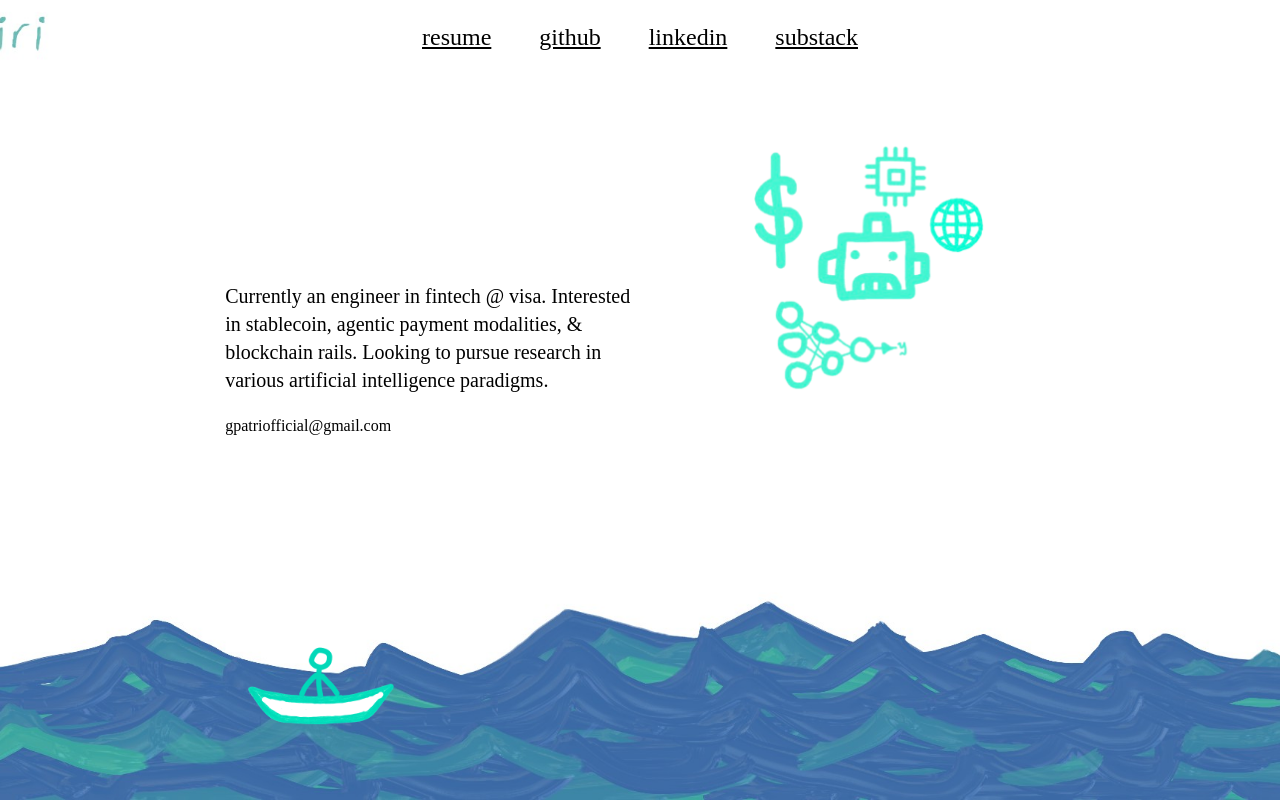
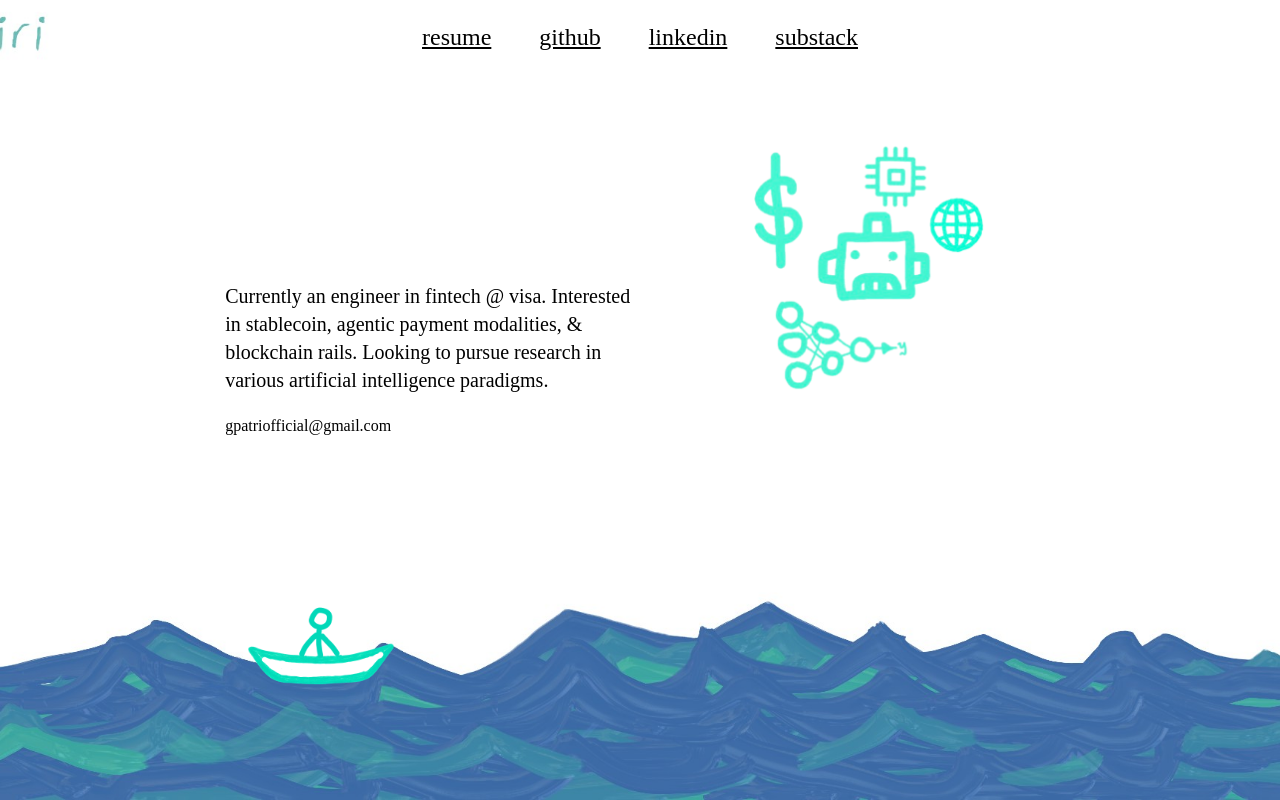
Before and after one commit to gitidhar/giridhar-world, a Next.js app: page / in a window 1280 px wide. Built offline with nearby package versions, Linux system fonts and the light colour scheme.

Commit message:
boat pt5

```diff
--- a/app/globals.css
+++ b/app/globals.css
@@ -122,7 +122,7 @@ body {
 
   /* Sit the boat on the water, slightly left of center and below the bio */
   left: 25%;
-  bottom: 5%;
+  bottom: 10%;
 
   width: 13%;
   height: auto;
```
